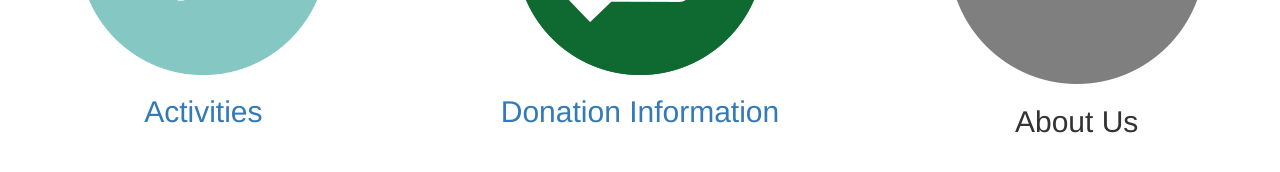
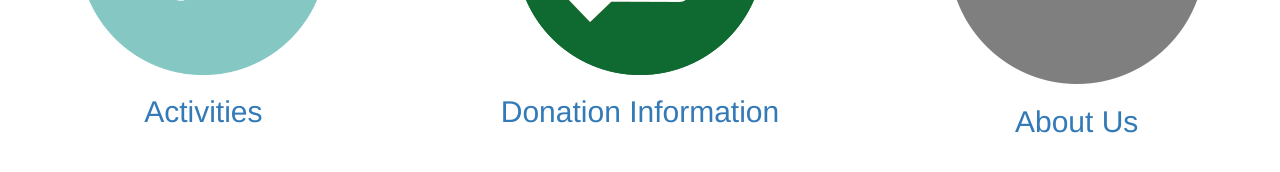
Before and after one commit to bluehillgwc/bluehillgwc, a Jekyll site: the page 2018/index.html, which Jekyll copies as it is, in a window 1280 px wide. Shown: the part 506-678 px from the top of the page. Built offline with Jekyll 4.4.1, drawn with Linux system fonts in a browser that asks for light colours.

Commit message:
Update index.html

```diff
--- a/2018/index.html
+++ b/2018/index.html
@@ -28,8 +28,8 @@
         </div>
 
      <div class="col-sm-4">
-          <img src="girls-who-code.png">
-            <h2>About Us</h2>
+         <a href="about.html"><img src="girls-who-code.png"></a>
+         <h2><a href="about.html">About Us</a></h2>
         </div>
      </div>
 
```
